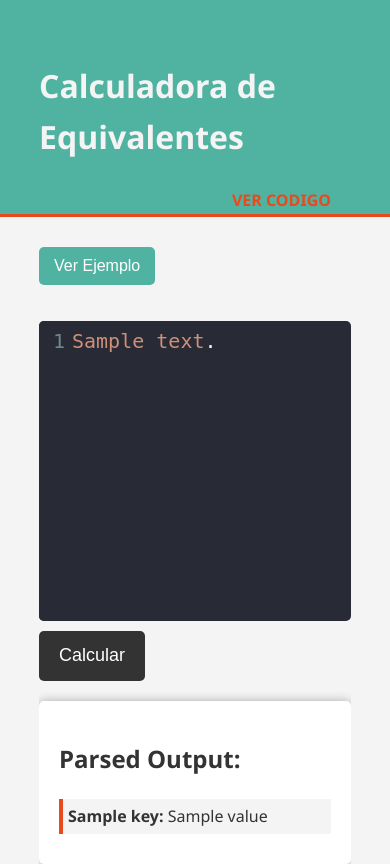
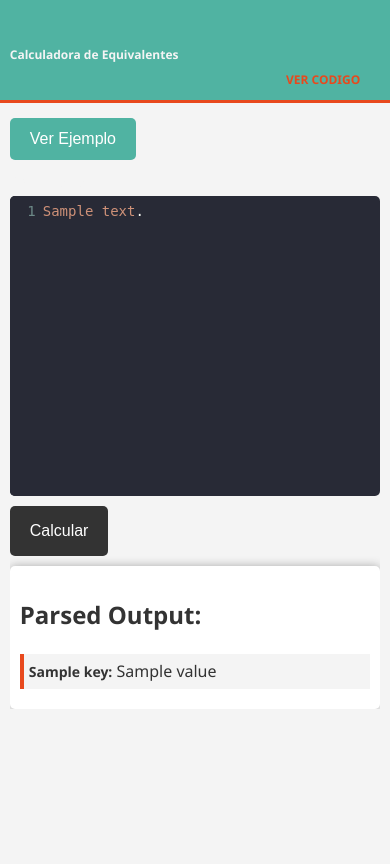
Before and after one commit to betebetoven/usac_equivalentes, a FastAPI app: template templates/index.html in a window 390 px wide. After the commit the page ends 709 px from the top, so only its background shows below. Run offline with FastAPI, Linux system fonts and the light colour scheme; the template is opened without the code that fills it: most values are stand-ins (such as "Sample title", 1, 10 or a date in 2020).

Commit message:
Add mobile responsiveness to index.html

```diff
--- a/templates/index.html
+++ b/templates/index.html
@@ -6,6 +6,7 @@
     <title>Calculadora de Equivalentes</title>
     <link rel="icon" href="/static/favicon.svg" type="image/svg+xml">
     <!-- Open Graph Protocol for enhanced link sharing -->
+    <meta name="viewport" content="width=device-width, initial-scale=1.0">
     <meta property="og:image" content="https://f2equivalentes.fly.dev/static/favicon.svg">
     <meta property="og:title" content="Calculadora de Equivalentes">
     <meta property="og:description" content="Una herramienta interactiva para calcular equivalentes.">
@@ -185,6 +186,52 @@
         button:hover {
             background-color: #429488; /* Slightly darker shade on hover */
         }
+        /* Mobile responsiveness */
+@media (max-width: 768px) {
+    .container {
+        width: 95%;
+        padding-top: 15px;
+    }
+
+    header h1,
+    header nav ul li a {
+        font-size: 14px;
+    }
+
+    header nav {
+        margin-top: 5px;
+    }
+
+    .CodeMirror {
+        font-size: 14px; /* Smaller font size for CodeMirror on mobile */
+    }
+
+    input[type="submit"],
+    button {
+        font-size: 16px; /* Larger font size for better tap-ability on mobile */
+        padding: 12px 20px; /* Larger padding for a larger tap area */
+    }
+
+    .result-container {
+        padding: 10px;
+        margin-top: 10px;
+    }
+
+    /* Adjust the font size of key elements within the results for better readability on mobile */
+    .result-item .key {
+        font-size: 14px;
+    }
+}
+
+/* You can add more media queries for even smaller screens if needed */
+@media (max-width: 480px) {
+    header h1,
+    header nav ul li a {
+        font-size: 12px;
+    }
+
+    /* ...other styles as needed */
+}
 
 
     </style>
```
